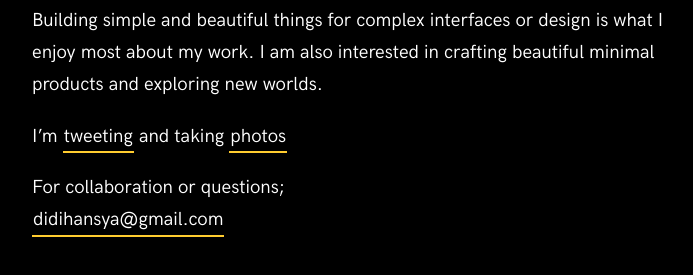
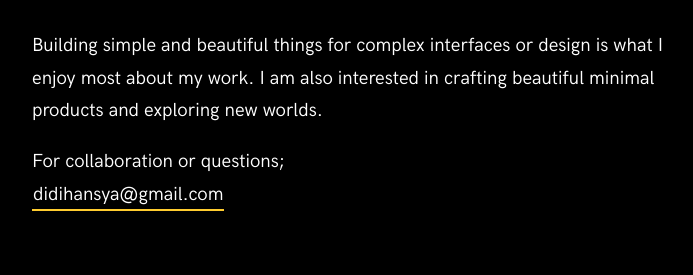
Before and after one commit to didiansyah/didihansya, a plain HTML site: page index.html in a window 1280 px wide. Shown: the part 373-648 px from the top of the page, without its empty margins (288-981 px from the left). Drawn offline with Linux system fonts and the light colour scheme.

Commit message:
first commit

```diff
--- a/index.html
+++ b/index.html
@@ -61,11 +61,6 @@
             <!-- DESCRIPTION -->
             <p>Building simple and beautiful things for complex interfaces or design is what I enjoy most about my work. I am also interested in crafting beautiful minimal products and exploring new worlds.</p>
 
-            <p>
-              I’m <a class="link-1" href="https://twitter.com/didihansya" target="_blank">tweeting</a> and taking
-              <a class="link-1" href="https://www.instagram.com/didihansya/" target="_blank">photos</a>
-            </p>
-
             <p>For collaboration or questions; <br>
             <a class="link-2" href="mailto:didihansya@gmail.com">didihansya@gmail.com</a></p>
 
```
